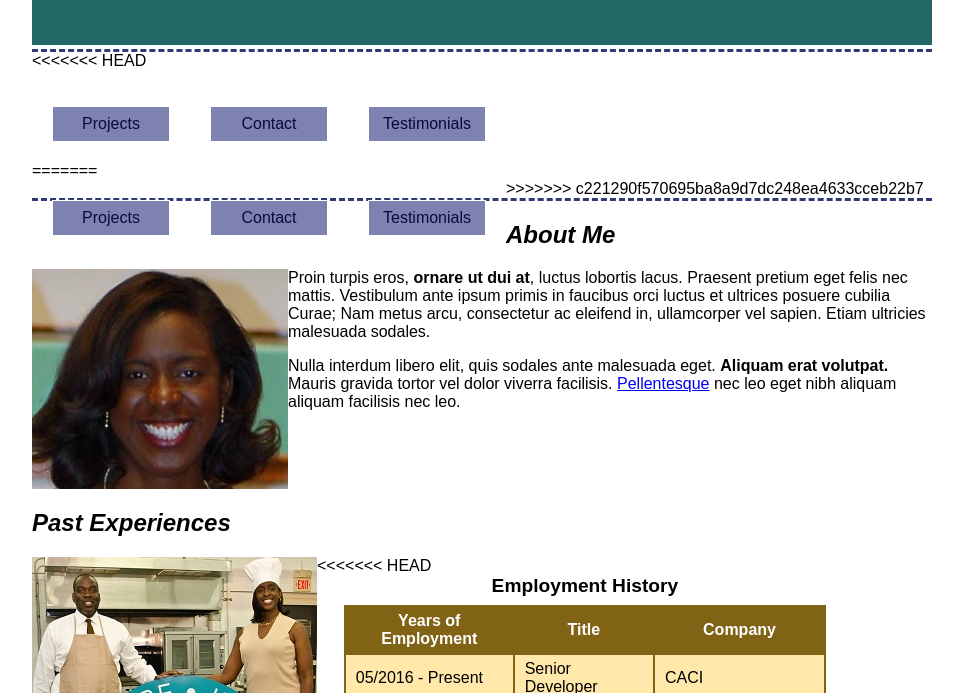
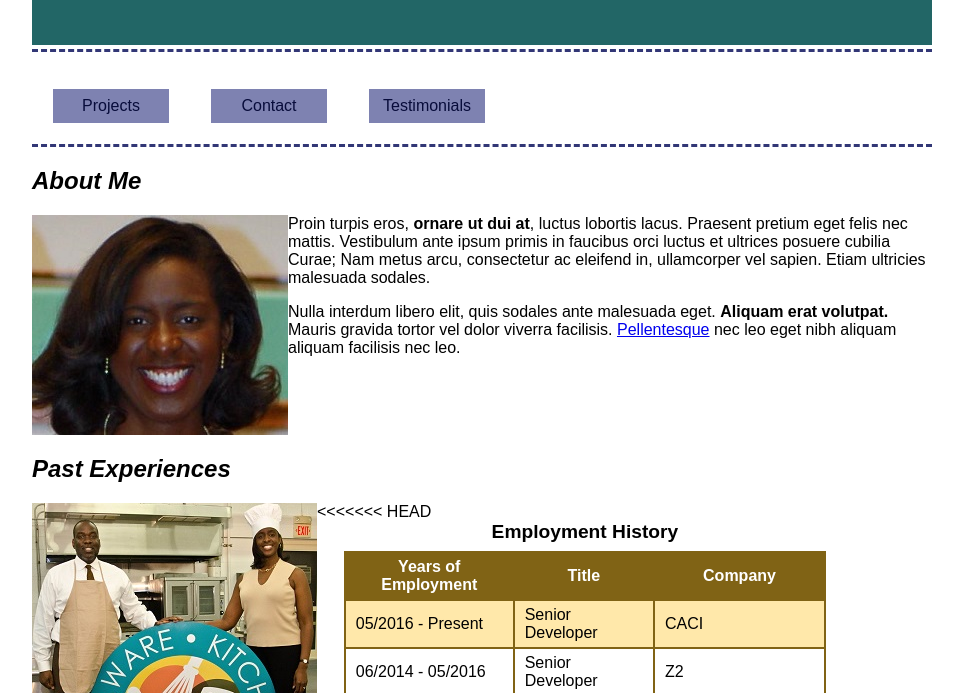
Before and after one commit to stone2dbone/uofdSoftwareGuildJava, a plain HTML site: page portfolio/index.html in a window 1280 px wide. Shown: the part 105-798 px from the top of the page, without its empty margins (158-1121 px from the left). Drawn offline with Linux system fonts and the light colour scheme.

Commit message:
Resolved merge conflict

```diff
--- a/portfolio/index.html
+++ b/portfolio/index.html
@@ -61,16 +61,10 @@
 	</header>
 
 	<nav>
-<<<<<<< HEAD
 		<p><a href="projects.html">Projects</a></p>
 		<p><a href="contact.html">Contact</a></p>
 		<p><a href="testimonials.html">Testimonials</a></p>
 		<div class="clear-float"></div>
-=======
-		<div><a href="projects.html">Projects</a></div>
-		<div><a href="contact.html">Contact</a></div>
-		<div><a href="testimonials.html">Testimonials</a></div>
->>>>>>> c221290f570695ba8a9d7dc248ea4633cceb22b7
 	</nav>
 
 	<section>
```
